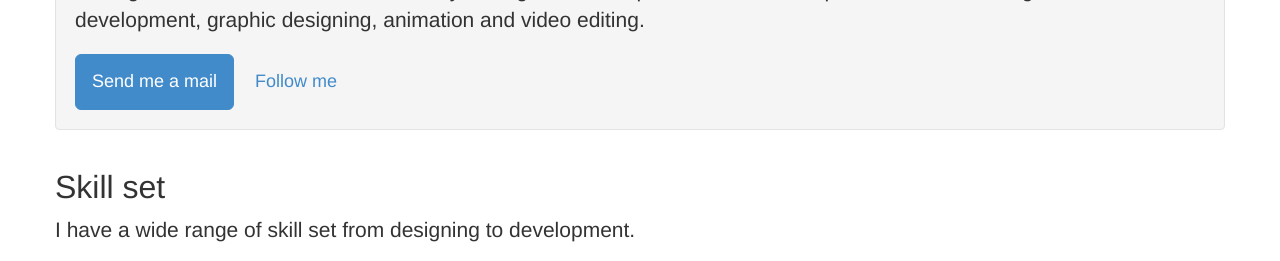
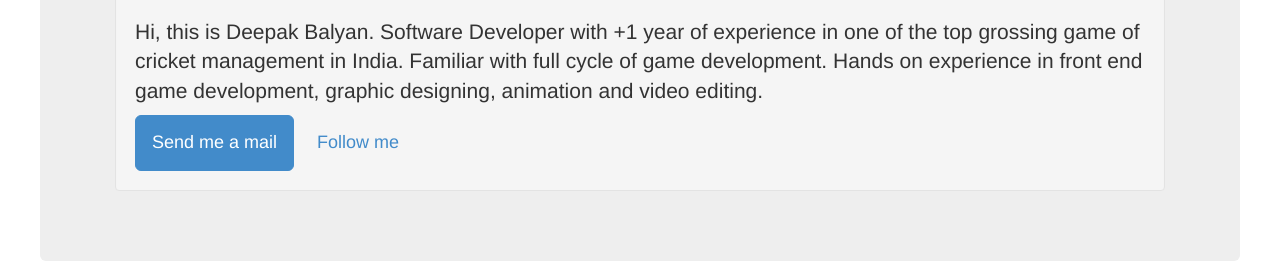
Before and after one commit to DeepakBalyan23/BootstrapExample, a plain HTML site: page MyWebsite/index.html in a window 1280 px wide. Shown: the part 716-977 px from the top of the page. Drawn offline with nearby package versions, Linux system fonts and the light colour scheme.

Commit message:
jumbotron_added

```diff
--- a/MyWebsite/includes/css/styles.css
+++ b/MyWebsite/includes/css/styles.css
@@ -30,6 +30,9 @@ footer {
 }
 footer div figure p{
    margin-left: 80px;
+}
+.jumbotron {
+   margin-bottom: 0;
 }
 /* --------------------------------------
    Typography
--- a/MyWebsite/index.html
+++ b/MyWebsite/index.html
@@ -103,7 +103,7 @@
 				<a class="right carousel-control" data-slide="next" href="#myCarousel"><span class="icon-next"></span></a>
 			</div><!--end of carousel-->
 
-			<div class="row" id="bigCallout">
+			<div class="row jumbotron" id="bigCallout">
 				<div class="col-12">
 					<div class="well well-small visible-sm">
 						<a href="" class="btn btn-large btn-default btn-block"><span class="glyphicon glyphicon-phone"></span> Make a call</a>
@@ -112,7 +112,7 @@
 						<div class="page-header">
 							<h1>Deepak Balyan <small>Software developer</small></h1>
 						</div>
-						<p class="lead">Hi, this is Deepak Balyan. Software Developer with +1 year of experience in one of the top grossing game of cricket management in India. Familiar with full cycle of game development. Hands on experience in front end game development, graphic designing, animation and video editing.</p>
+						<p>Hi, this is Deepak Balyan. Software Developer with +1 year of experience in one of the top grossing game of cricket management in India. Familiar with full cycle of game development. Hands on experience in front end game development, graphic designing, animation and video editing.</p>
 						<a href="" class="btn btn-large btn-primary" id="alertMe">Send me a mail</a>
 						<a href="" class="btn btn-large btn-link">Follow me</a>
 					</div>
```
